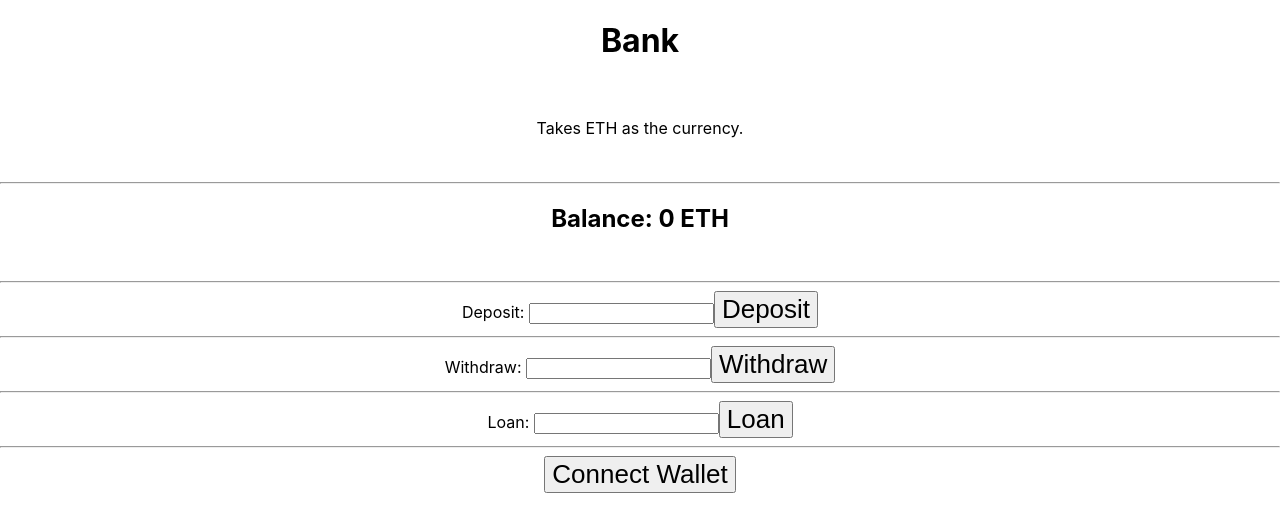
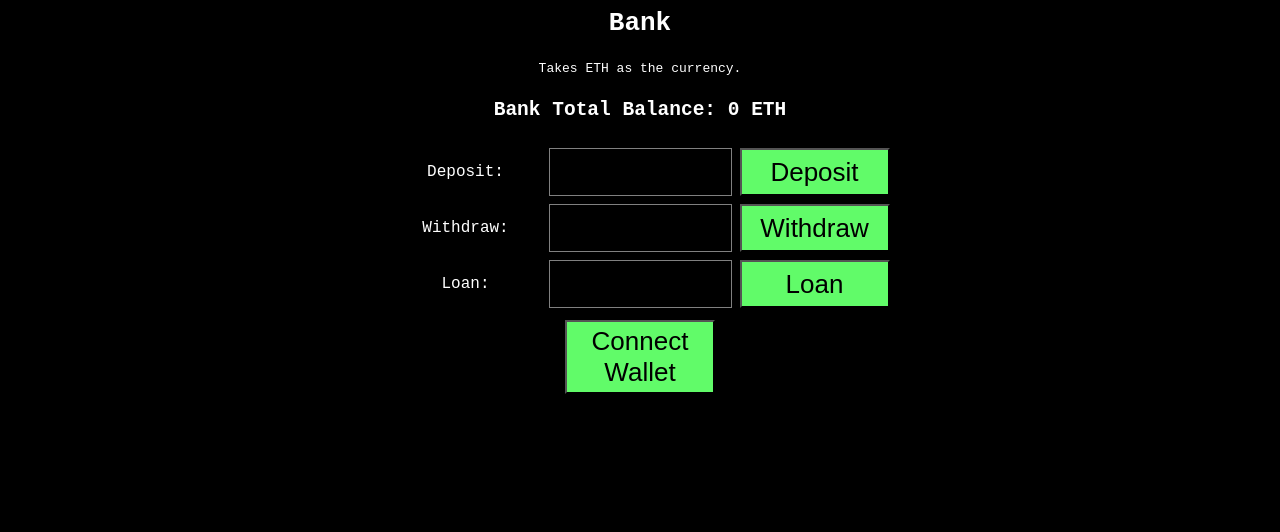
Before and after one commit to defi-bank/dbank, a React (Vite) app in the folder frontend/: page / in a window 1280 px wide. Shown: the top 532 px of the page. Built offline with nearby package versions, Linux system fonts and the light colour scheme.

Commit message:
ui changes

```diff
--- a/frontend/src/App.css
+++ b/frontend/src/App.css
@@ -1,5 +1,55 @@
 .App {
   text-align: center;
+  font-family: monospace;
+}
+
+html {
+  background-color: black;
+  color: white;
+
+  display: flex;
+  flex-direction: column;
+  align-items: center;
+  justify-content: center;
+}
+
+.container {
+  display: flex;
+  flex-direction: column;
+  align-items: center;
+  justify-content: left;
+}
+
+.row {
+  display: flex;
+  flex-direction: row;
+  align-items: center;
+  justify-content: left;
+  height: 3rem;
+}
+
+input {
+  height: 100%;
+  color: white;
+  background-color: black;
+  border: 1px solid grey;
+}
+
+button {
+  background-color: #61fb69;
+  color: rgb(0, 0, 0);
+  padding: 4px;
+  height: 100%;
+}
+
+button {
+  width: 150px;
+}
+
+.option {
+  width: 150px;
+  display: inline;
+  font-size: large;
 }
 
 .App-logo {
@@ -40,3 +90,19 @@
 button {
   font-size: calc(10px + 2vmin);
 }
+
+* {
+  box-sizing: border-box;
+  margin: 4px;
+}
+
+button:hover {
+  background-color: #222222;
+  color: rgb(28, 255, 122);
+  border: 1px solid grey;
+}
+
+button:active {
+  background-color: #61dafb;
+  color: white;
+}
--- a/frontend/src/App.jsx
+++ b/frontend/src/App.jsx
@@ -58,21 +58,27 @@ function App() {
     <div className="App">
       <h1>Bank</h1><br />
       <p>Takes ETH as the currency.</p><br />
-      <hr />
-      <h2>Balance: {balance} ETH</h2><br />
-      <hr />
-      Deposit: <Input value={formData.depositAmount} type="text" name="depositAmount" handleChange={handleChange} />
-      <button onClick={handleDeposit}>Deposit</button><br />
-      <hr />
-      Withdraw: <Input value={formData.withdrawAmount} type="text" name="withdrawAmount" handleChange={handleChange} />
-      <button onClick={handleWithdraw}>Withdraw</button><br />
-      <hr />
+      <h2>Bank Total Balance: {balance} ETH</h2><br />
 
-      {/* Loan */}
-      Loan: <Input value={formData.loanAmount} type="text" name="loanAmount" handleChange={handleChange} />
-      <button onClick={handleLoan}>Loan</button><br />
-      <hr />
+      <div className="container">
+        <div className="row">
+          <span class="option">Deposit:</span>
+          <Input className="input" value={formData.depositAmount} type="text" name="depositAmount" handleChange={handleChange} />
+          <button className="" onClick={handleDeposit}>Deposit</button>
+        </div>
+        <div className="row">
+          <span class="option">Withdraw:</span>
+          <Input className="input" value={formData.withdrawAmount} type="text" name="withdrawAmount" handleChange={handleChange} />
+          <button className="" onClick={handleWithdraw}>Withdraw</button>
+        </div>
 
+        {/* Loan */}
+        <div className="row">
+          <span class="option">Loan:</span>
+          <Input className="input" value={formData.loanAmount} type="text" name="loanAmount" handleChange={handleChange} />
+          <button className="" onClick={handleLoan}>Loan</button>
+        </div>
+      </div>
       {!currentAccount && (
         <button
           type="button"
```
